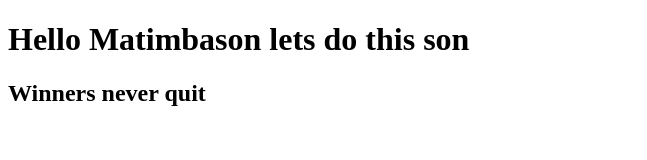
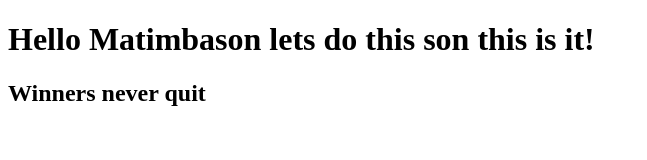
Before and after one commit to Matimbason/coursera-test, a plain HTML site: page site/index.html in a window 1280 px wide. Shown: the whole page, without its empty margins (0-647 px from the left). Drawn offline with Linux system fonts and the light colour scheme.

Commit message:
addition

```diff
--- a/site/index.html
+++ b/site/index.html
@@ -6,7 +6,7 @@
 	<title>Hello Matimba!</title>
 </head>
 <body>
-<h1>Hello Matimbason lets do this son</h1>
+<h1>Hello Matimbason lets do this son this is it!</h1>
 <h2>Winners never quit</h2>
 </body>
 </html>
```
